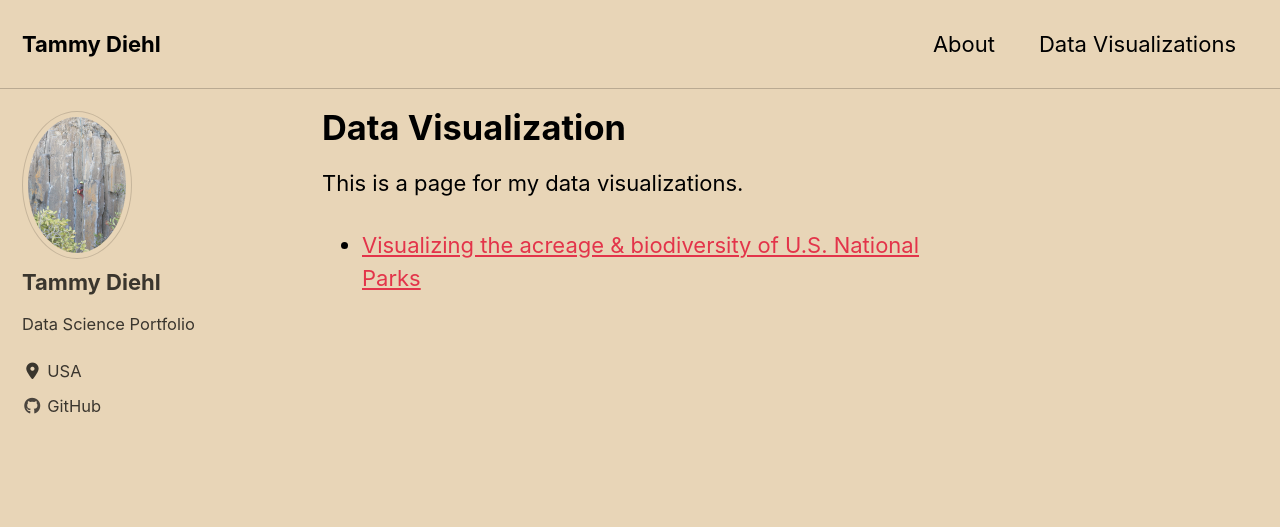
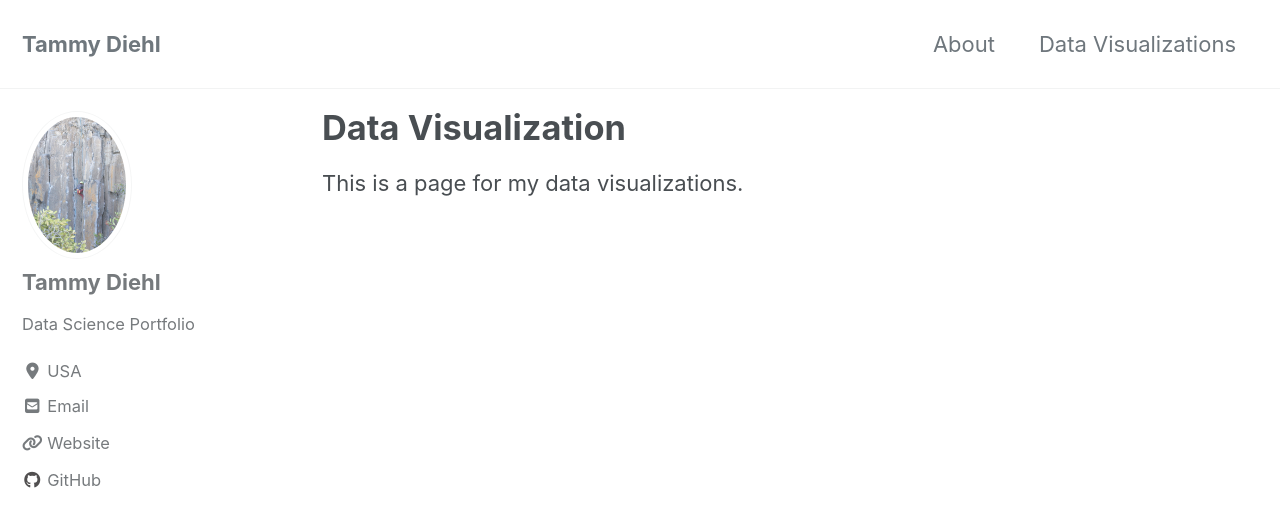
Before and after one commit to tammydiehl/tammydiehl.github.io, a Jekyll site: the page built from _pages/datavisualization.md, in a window 1280 px wide and 900 px high. Shown: the top 527 px of the window. Built offline with Jekyll 4.4.1, drawn with Linux system fonts in a browser that asks for light colours; cached includes are drawn as plain includes; nearby versions of some CDN libraries.

Commit message:
added category for post

```diff
--- a/_config.yml
+++ b/_config.yml
@@ -1,4 +1,4 @@
-minimal_mistakes_skin    : "sunrise" # "air", "aqua", "contrast", "dark", "dirt", "neon", "mint", "plum", "sunrise"
+minimal_mistakes_skin    : "default" # "air", "aqua", "contrast", "dark", "dirt", "neon", "mint", "plum", "sunrise"
 
 # Site Settings
 locale                   : "en-US"
@@ -101,10 +101,10 @@
   links:
     - label: "Email"
       icon: "fas fa-fw fa-envelope-square"
-      # url: mailto:your.name@email.com
+      url: mailto:tammyjdiehl@gmail.com
     - label: "Website"
       icon: "fas fa-fw fa-link"
-      # url: "https://your-website.com"
+      url: "www.linkedin.com/in/tammy-diehl"
     - label: "Twitter"
       icon: "fab fa-fw fa-twitter-square"
       # url: "https://twitter.com/"
@@ -278,7 +278,7 @@
       read_time: true
       comments: # true
       share: true
-      related: true
+      related: # true
 
    # _pages
   - scope:
--- a/_pages/datavisualization.md
+++ b/_pages/datavisualization.md
@@ -1,16 +1,9 @@
 ---
-layout: archive
+layout: category
 title: "Data Visualization"
 permalink: /datavisualization/
+taxonomy: data visualization
 author_profile: true
 ---
 
 This is a page for my data visualizations.
-
-<ul>
-  {% for post in site.posts %}
-    <li>
-      <a href="{{ post.url }}">{{ post.title }}</a>
-    </li>
-  {% endfor %}
-</ul>
```
Also changed, not shown: _posts/2020-02-17-parks.md (+1 -0 lines).
